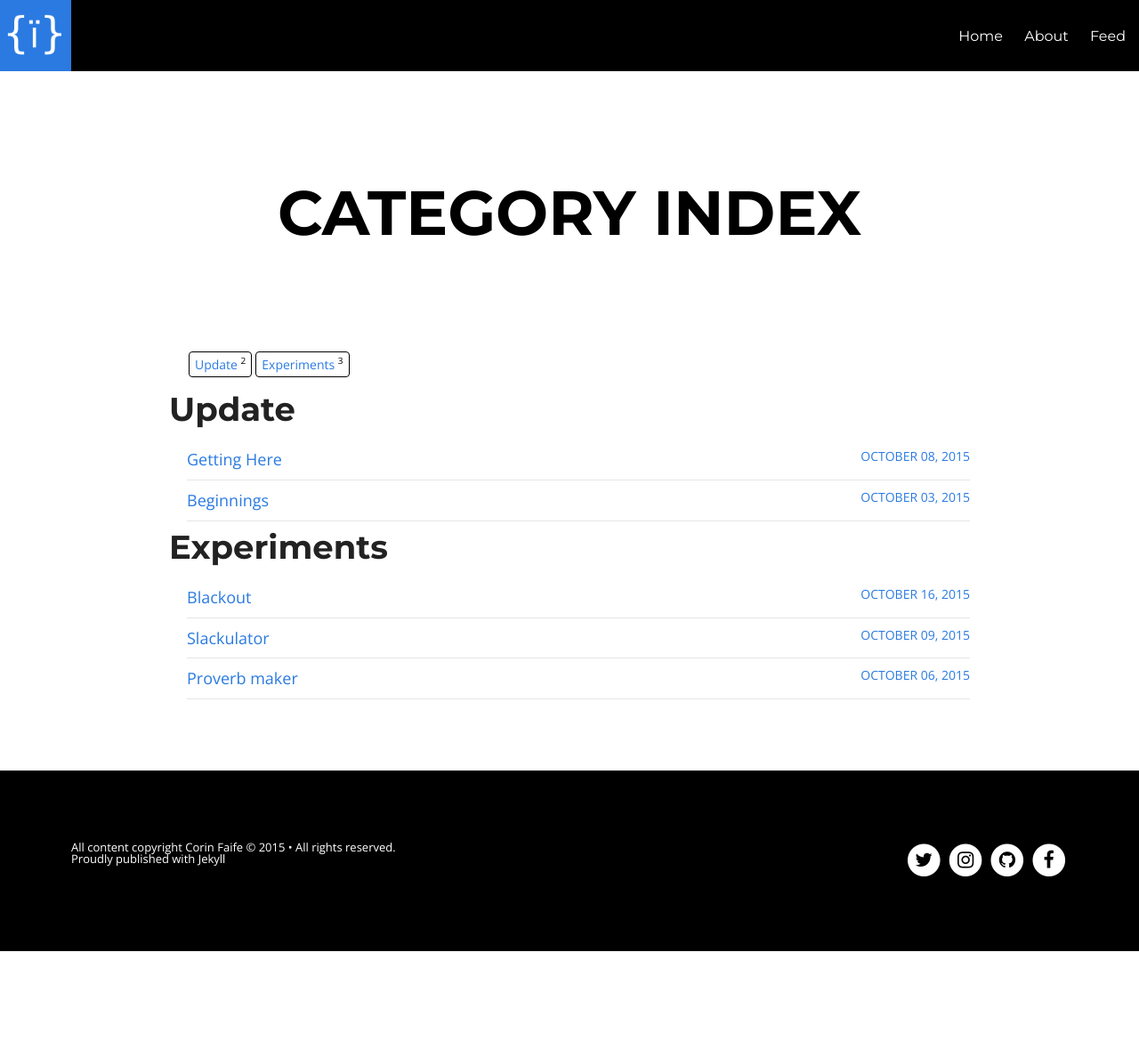
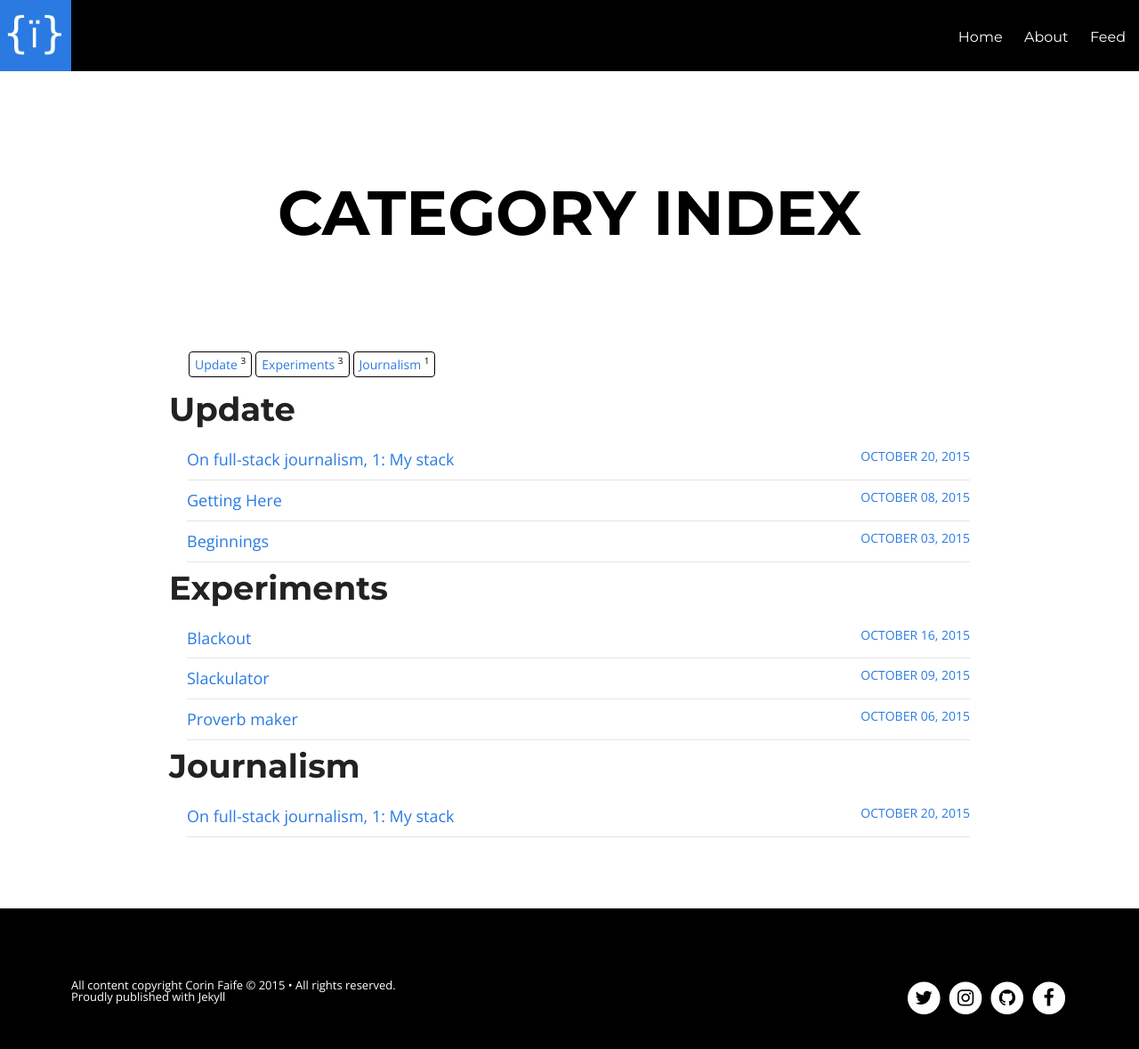
Before and after one commit to infratxt/infratxt.github.io, a Jekyll site: the page built from categories.html, in a window 1280 px wide and 1223 px high. Shown: the top 1179 px of the window at 89% size. Built offline with Jekyll 4.4.1, drawn with Linux system fonts in a browser that asks for light colours; nearby versions of some CDN libraries; some of the changed lines change nothing that is shown.

Commit message:
Post: Full Stack Journalism 1, and small CSS ul / li modification

```diff
--- /dev/null
+++ b/_posts/2015-10-20-full-stack-journalism-1.md
@@ -0,0 +1,61 @@
+---
+layout: post
+title:  "On full-stack journalism, 1: My stack"
+date:   2015-10-20 14:51:15
+categories: update journalism
+permalink:
+---
+
+
+Now I’m a little further into the first month of training, I wanted to take more time to break down exactly what my vision of "full-stack journalism" is.
+
+As far as I know, I came up with the term a few months ago without having heard it anywhere else first. As far as I can see, it has already been used on a handful of occasions in other parts of the Web but doesn’t have much currency as yet. In short, I can’t claim to have invented it but I’ve got a good shot at defining what it means. (To me at least.)
+
+In software terms, a full-stack developer is someone who can operate at all points of the software production spectrum, from **writing back end code**, to **managing data and databases**, to **designing user interfaces**, to **working directly with clients** and **managing projects**.
+
+So in looking critically at my own work and skillset, I wanted to borrow from those ideas to think about what a journalist would look like if they were able to work at all points of the media production spectrum.
+
+From where I am at the moment, here’s what I consider to be areas that a 'full-stack journalist' would need to operate across, and an assessment of where I am in relation to that.
+
+Let's start with some skills that I currently have, with ratings:
+
+* **Writing**: strong. Eight years’ experience (on and off) of blogging, column writing, academic essays, organisational reports, and a handful of published poems and short stories.
+* **Photography**: fair-to-good. I’ve been taking photos for a long time, and I know my way around a DSLR well enough to shoot images to illustrate my own stories if needs be (as I did [for VICE last year](http://www.vice.com/en_uk/read/shadowing-boomtown-security-279)), which is a standard I’m happy with.
+* **Social media**: fair. Apart from running my own accounts, I've run social media campaigns for various organisations, and handled analytics etc too.
+* **Blogging**: strong. You’re reading this aren’t you? Seriously though, besides standard CMSs like WordPress, this blog runs on Jekyll so I write posts in [Markdown](https://github.com/adam-p/markdown-here/wiki/Markdown-Cheatsheet) and host on Github Pages, for which I’m awarding myself ‘blogger points’.
+* **Video**: weak. I can shoot footage that looks nice, but I don’t know my way around an editing suite all that well. This is such a skill in itself that I don’t currently have time to learn.
+* **Interviews**: fair. I've interviewed a few people for articles but I could do with more practice.
+* **Training and facilitating**: strong. I've run various workshops to teach some of the above skills, in the UK and abroad, and for the most part loved doing it.
+* **Project management**: fair. I've led on a few projects in the past and managed some small teams, but again, could learn a lot more.
+
+<div style="text-align: center"> <b>* * *</b> </div>
+
+When I list my skills like that, what I see is that a lot of them are geared towards the content production end of things, with a bit of management and interpersonal stuff. There's more weighting towards the recording and presenting of information with less emphasis on research, and equally, though being digital, the bulk of it is end-user stuff but falls short of any coder/maker skills.
+
+So on the technical side of things, becoming a full-stack journalist means stepping up this side of things beyond being an end user or even a [power user](https://en.wikipedia.org/wiki/Power_user), to become an actual builder of websites, applications and experiences.
+
+As I work towards this, here are some of the areas I’m covering:
+
+* **HTML/CSS**: becoming competent in modern web design techniques.
+* **JavaScript**: understanding enough to create interactive websites to showcase stories, particularly through data visualisation and geographical mapping.
+* **Node.js / Express.js**: build up a working knowledge of these libraries in order to understand the basics of server administration and the [MEAN stack](http://mean.io/#!/).
+* **Infosec**: get a more thorough handle on information security practice, not just for my own good, but to help teach others who deal with sensitive information.
+
+And on the research side, here are a few areas I’m interested in learning more about:
+
+* **Scraping databases**: learning how to extract information from the wealth of online public records available, and knowing how to find stories within them.
+* **Lodging FOIA requests**: using the Freedom of Information Act in order to bring new information to light in the public interest.
+* **Understanding company records**: being able to track corporate financial records more closely, and provide context to stories using information stored in company documents.
+
+As a final point, increasingly I view the skills needed to explore new revenue streams and alternative business models as just as much a part of what it means to be a successful full-stack journalist as the previous points are.
+
+To this end, I’ll finish with a few things which are more in the category ‘to think about’ at the moment, but still very much on my radar:
+
+* **BitCoin** and micro-payment systems.
+* **Teaching** as a source of income.
+* **Cross-funding** long term investigations with consultancy work.
+* **Founding an e-business** as a location-independent revenue stream (see Tim Ferriss’s [‘Four Hour Work Week'](http://fourhourworkweek.com/) for more on this.)
+
+Though the above points don’t fit into what we would usually call journalism, IMO they’re just the kind of things that young journalists should be considering in order to navigate their way through the emerging media landscape, and innovate the next big disruptive ideas in the field.
+
+_If you’re a journalist, developer or other interested party with thoughts on this then I’d love to hear them. If so, click the Twitter icon below to find me, and let’s talk!_
--- a/assets/css/post.css
+++ b/assets/css/post.css
@@ -198,8 +198,9 @@ html, body, .notepad-post-container, .notepad-post-header {
       .post-template .notepad-post-content > div:not(.notepad-post-title) a:hover {
         border: 3px dotted #2a7ae2;      }
       .post-template .notepad-post-content > div:not(.notepad-post-title) ul, .post-template .notepad-post-content > div:not(.notepad-post-title) ol {
-        padding-left: 1.25rem;
-        font-size: 1.125rem; }
+        padding-left: 1.5rem;
+        font-size: 1.125rem
+        line-height: 1.2; }
       .post-template .notepad-post-content > div:not(.notepad-post-title) h1, .post-template .notepad-post-content > div:not(.notepad-post-title) h2, .post-template .notepad-post-content > div:not(.notepad-post-title) h3, .post-template .notepad-post-content > div:not(.notepad-post-title) h4, .post-template .notepad-post-content > div:not(.notepad-post-title) h5, .post-template .notepad-post-content > div:not(.notepad-post-title) h6 {
         font-weight: bold; }
       .post-template .notepad-post-content > div:not(.notepad-post-title) h1, .post-template .notepad-post-content > div:not(.notepad-post-title) h2, .post-template .notepad-post-content > div:not(.notepad-post-title) h3, .post-template .notepad-post-content > div:not(.notepad-post-title) h4, .post-template .notepad-post-content > div:not(.notepad-post-title) h5, .post-template .notepad-post-content > div:not(.notepad-post-title) h6, .post-template .notepad-post-content > div:not(.notepad-post-title) ul, .post-template .notepad-post-content > div:not(.notepad-post-title) ol, .post-template .notepad-post-content > div:not(.notepad-post-title) blockquote, .post-template .notepad-post-content > div:not(.notepad-post-title) pre, .post-template .notepad-post-content > div:not(.notepad-post-title) hr {
```
Also changed, not shown: assets/css/vendor/foundation.min.css.
